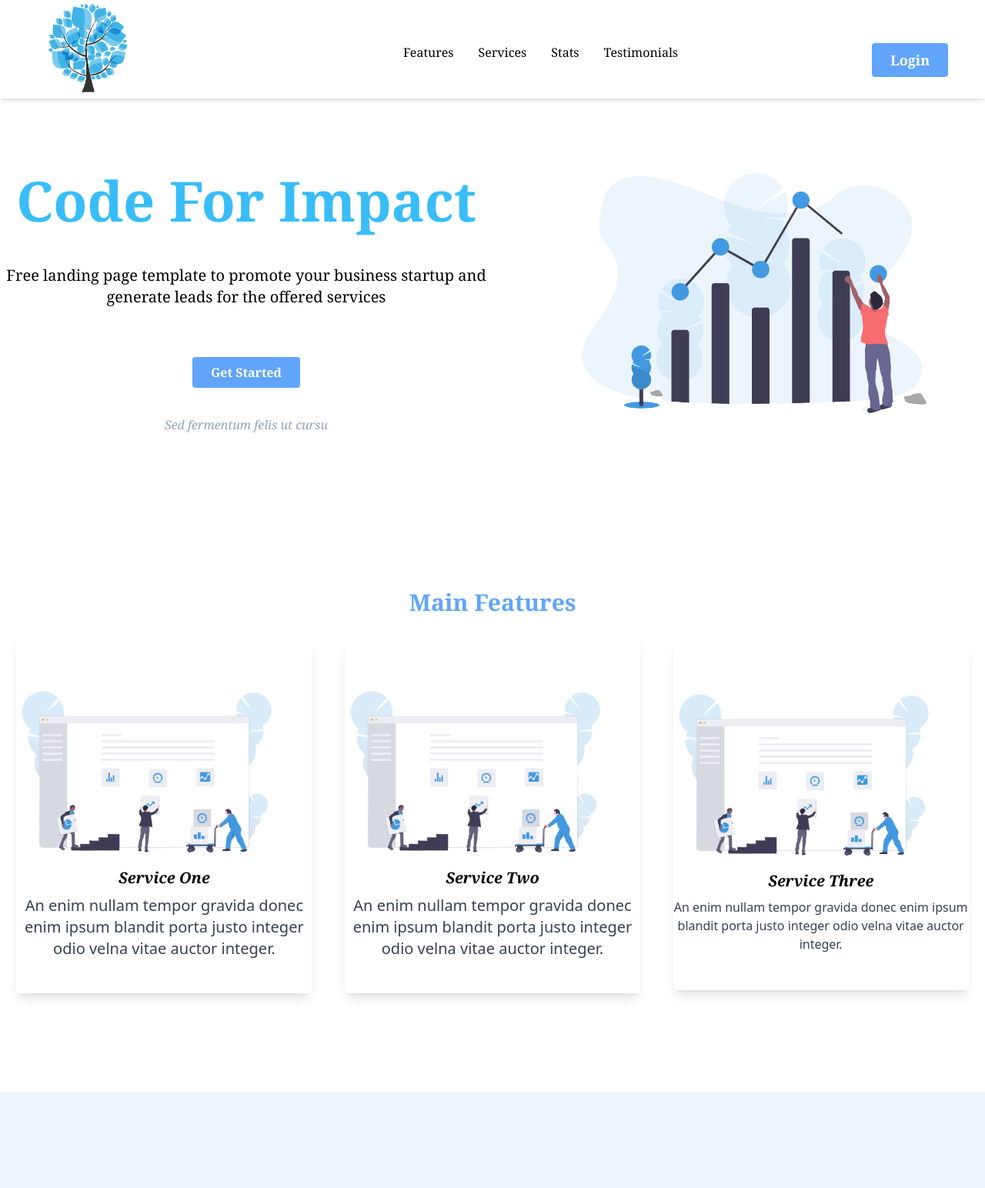
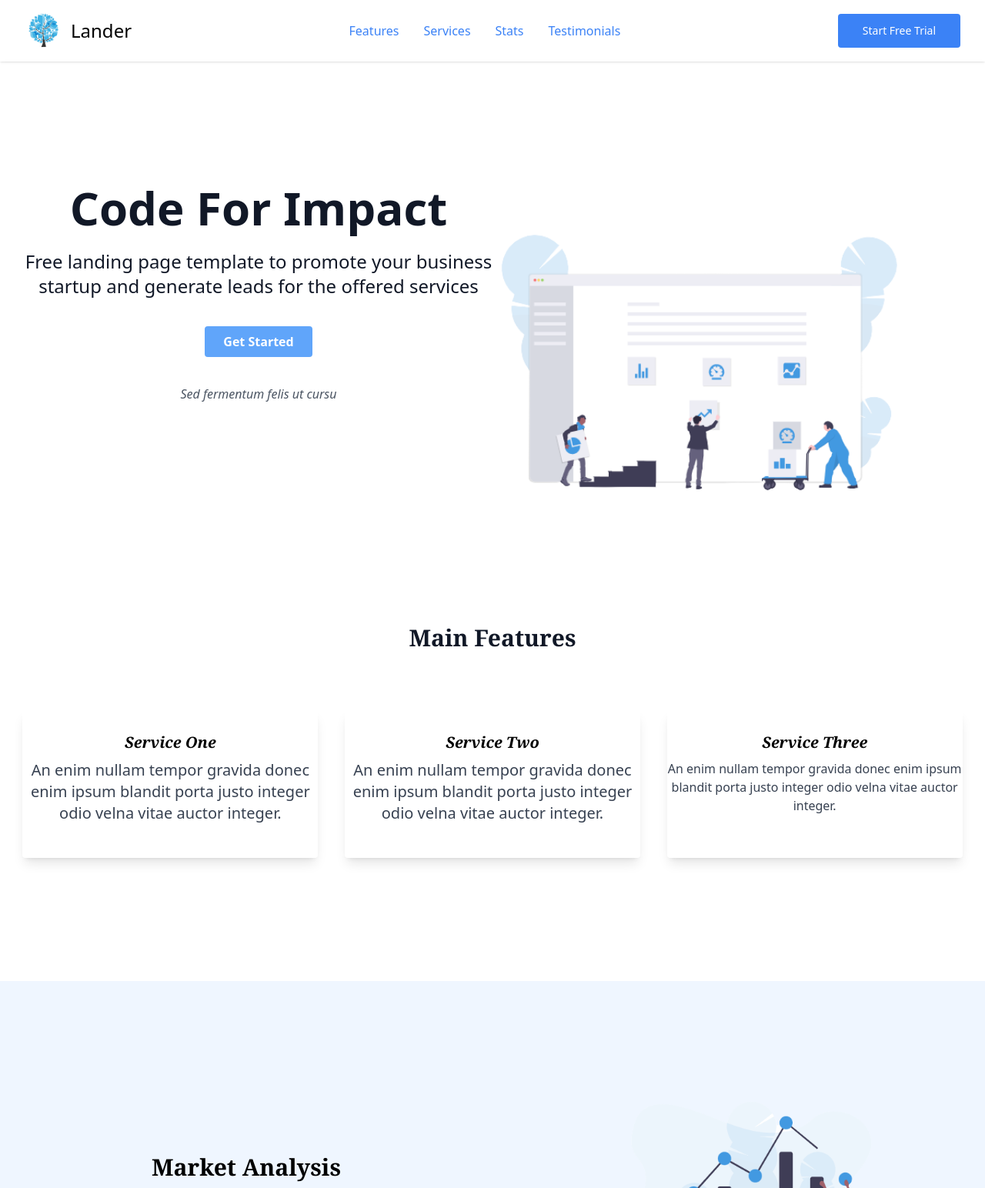
Before and after one commit to JoanKinyanjui/code-for-impact-site, a Gatsby site: page / in a window 1280 px wide. Shown: the top 1544 px of the page at 77% size. Built offline with nearby package versions, Linux system fonts and the light colour scheme; Gatsby itself is replaced by a stand-in of ours.

Commit message:
design changes

```diff
--- a/src/components/features.js
+++ b/src/components/features.js
@@ -1,30 +1,30 @@
 import * as React from 'react';
 import '../styles/global.css';
-import tree from '../images/another.png';
+import tree from '../images/screenshot.png';
 
 const Features = () =>{
 return(
-  <div className=' py-16 sm:py-24 md:py-32'>
+  <div className=' py-20 lg:pb-40 lg-pt-48 sm:py-24 md:py-32 container mx-auto text-center'>
   <div className='text-center pb-7 font-bold'>
-    <h2 className='text-3xl font-serif text-bold text-blue-400'>Main Features</h2>
+    <h2 className='text-3xl font-serif text-bold text-gray-900'>Main Features</h2>
   </div>
 
-  <div className='block lg:flex items-center'>
+  <div className=' flex flex-col sm:flex-row sm:mx-3 mt-12'>
 
-  <div className='max-w-sm rounded overflow-hidden shadow-lg w-full lg:w-1/3 mx-auto text-center py-7'>
-  <img class="w-full" src={tree} alt="Sunset in the mountains"/>
+  <div className='max-w-sm rounded overflow-hidden shadow-lg w-full lg:w-1/3 mx-auto text-center py-7  '>
+  {/* <img class="w-full" src={tree} alt="Sunset in the mountains"/> */}
     <h6 className='italic font-bold text-xl mb-2 font-serif'>Service One</h6>
     <p className='text-gray-700 text-base pb-4 text-xl'>An enim nullam tempor gravida donec enim ipsum blandit porta justo integer odio velna vitae auctor integer.</p>
   </div>
 
   <div className='max-w-sm rounded overflow-hidden shadow-lg w-full lg:w-1/3 mx-auto text-center py-7'>
-  <img class="w-full" src={tree} alt="Sunset in the mountains"/>
+  {/* <img class="w-full" src={tree} alt="Sunset in the mountains"/> */}
     <h6 className='font-bold text-xl italic mb-2 font-serif'> Service Two</h6>
     <p className='text-gray-700 text-base pb-4 text-xl'>An enim nullam tempor gravida donec enim ipsum blandit porta justo integer odio velna vitae auctor integer.</p>
   </div>
 
   <div className='max-w-sm rounded overflow-hidden shadow-lg w-full lg:w-1/3 pb-8 mx-auto text-center py-7' >
-  <img class="w-full" src={tree} alt="Sunset in the mountains"/>
+  {/* <img class="w-full" src={tree} alt="Sunset in the mountains"/> */}
     <h6 className='font-bold  italic text-xl mb-2 font-serif text-xl'>Service Three</h6>
     <p className='text-gray-700 text-base pb-4'> An enim nullam tempor gravida donec enim ipsum blandit porta justo integer odio velna vitae auctor integer.</p>
   </div>
--- a/src/components/footer.js
+++ b/src/components/footer.js
@@ -5,16 +5,16 @@ const Footer = () =>{
 return(
     <div className='w-screen  block md:flex mx-auto h-80 py-24 text-center text-lg'>
     <ul className='mx-auto w-1/2 md:w-1/3 pb-8 md:p-0'>
-        <li className='font-bold text-slate-600'>About Us</li>
+        <li className='font-semibold text-gray-900'>About Us</li>
         <li className=''>Ridiculus mus mauris vitae ultricies leo integer malesuada nunc.</li>
     </ul>
 
     <ul className='mx-auto w-1/2 md:w-1/3 pb-8 md:p-0'>
-        <li className='font-bold text-slate-600'>Important Links</li>
+        <li className='font-semibold text-gray-900'>Important Links</li>
         <li>Terms and Conditions</li>
     </ul>
     <ul className='mx-auto w-1/2 md:w-1/3 pb-8 md:p-0'>
-        <li className='font-bold text-slate-600'>Social Media</li>
+        <li className='font-semibold text-gray-900'>Social Media</li>
         <li>Twitter</li>
         <li>Github</li>
     </ul>
--- a/src/components/jumbotron.js
+++ b/src/components/jumbotron.js
@@ -4,15 +4,26 @@ import '../styles/global.css'
 
 const Jumbotron = ()=>{
     return(
-        <div className='w-screen py-12 '>
-<div className='w-3/4 md:w-1/2 text-center font-serif mx-auto h-70 pb-4 lg:pb-0 shadow-lg rounded-md  bg-blue-50 '  >
-<div className='tex-center py-16'>
-<h3 className='font-bold text-2xl pb-4'>Ready to Grow Your business</h3>
-            <p className='py-4 text-lg md:text-xl'> Quis lectus nulla at volutpat diam ut. Enim lobortis scelerisque fermentum dui faucibus in</p>
-            <button class="bg-blue-400 hover:bg-blue-300 text-black font-bold py-2 px-4 rounded mx-auto"> Get Started Now </button>
-</div>
-</div>
-        </div>
+//         <div className='w-screen py-12 '>
+// <div className='w-3/4 md:w-1/2 text-center font-serif mx-auto h-70 pb-4 lg:pb-0 shadow-lg rounded-md  bg-blue-50 '  >
+// <div className='tex-center py-16'>
+// <h3 className='font-bold text-2xl pb-4'>Ready to Grow Your business</h3>
+//             <p className='py-4 text-lg md:text-xl'> Quis lectus nulla at volutpat diam ut. Enim lobortis scelerisque fermentum dui faucibus in</p>
+//             <button class="bg-blue-400 hover:bg-blue-300 text-black font-bold py-2 px-4 rounded mx-auto"> Get Started Now </button>
+// </div>
+// </div>
+//         </div>
+<section class="container mx-auto my-20 py-24 bg-blue-50 rounded-lg text-center"><h3 class="text-4xl xl:text-4xl font-medium">Ready to grow your business?</h3>
+<p class="mt-8 text-xl font-light">Quis lectus nulla at volutpat diam ut. Enim lobortis scelerisque fermentum dui faucibus in.</p><p class="mt-8">
+<button type="button" class="
+        py-5 px-16 text-lg
+
+        bg-blue-500
+        hover:bg-blue-50
+        rounded
+        text-white
+    ">Get Started Now</button></p>
+    </section>
     )
 }
 
--- a/src/components/main.js
+++ b/src/components/main.js
@@ -1,25 +1,26 @@
 import * as React from 'react';
-import pic2 from "../images/screenshot.png";
+import pic2 from "../images/another.png";
 import '../styles/global.css'
 
 const Main = () =>{
 return(
-    <div className='w-screen font-serif  block sm:flex   pt-32 sm:pt-38 md:pt-48 pb-12 '>
- <div className='w-full sm:w-1/2 text-center'>
-<h3 className=' text-5xl md:text-7xl text-sky-400 pb-12 font-bold pt-8'>Code For Impact</h3>
-<p className='pb-7  text-lg sm:text-xl'>
-Free landing page template to promote your business startup and generate leads for the offered services
-</p>
+    <div className='w-screen  pt-20 md:pt-40 pb-4'>
+        <div className='w-screen block lg:flex px-8 mx-auto' >
+        <div className='w-full lg:w-3/4 text-center mx-auto text-gray-900'>
+        <h1 class="text-4xl lg:text-5xl xl:text-6xl font-bold leading-none">Code For Impact</h1>
+        <p class="text-xl lg:text-2xl mt-6 ">Free landing page template to promote your business startup and generate leads for the offered services</p>
 
 <div className='py-9'>
 <button class="bg-blue-400 hover:bg-blue-700 text-white  font-bold py-2 px-6  rounded mx-auto"> Get Started </button>
 </div>
-<i className='text-slate-400 py-1'>Sed fermentum felis ut cursu</i>
+<i className='text-gray-600 mt-4 '>Sed fermentum felis ut cursu</i>
  </div>
 
- <div className='w-full sm:w-1/2 '>
-<img src ={pic2}  className='mx-auto' alt='img' />
+ <div className='w-full sm:w-3/4 mx-auto '>
+<img src ={pic2}  className='mx-auto lg:h-max w-full' alt='img' />
  </div>
+        </div>
+
     </div>
 )
 }
--- a/src/components/nav.js
+++ b/src/components/nav.js
@@ -4,31 +4,45 @@ import '../styles/global.css'
 
 const Nav = () =>{
 return(
-    <div className='w-screen  block sm:flex shadow-md font-serif fixed bg-white '>
-<div className='mx-auto sm:w-1/8 h-4 sm:h-fit '>
-<div className='border-solid mx-auto'>
-        <img  className='mx-auto sm:w-full h-10 sm:h-20 sm:h-24 md:h-29 lg:h-32 xl:h-34 ' alt='img'  src= {tree} />
-    </div>
-</div>
+    <header class="sticky top-0 bg-white shadow text-blue-500"><div class="container flex flex-col sm:flex-row justify-between items-center mx-auto py-4 px-8">
+        <div class="flex items-center text-2xl text-black"><div class="w-12 mr-3">
+            <img src={tree}/>
+            </div>Lander</div><div class="flex mt-4 sm:mt-0"><a class="px-4" href="#features">Features</a><a class="px-4" href="#services">Services</a><a class="px-4" href="#stats">Stats</a><a class="px-4" href="#testimonials">Testimonials</a></div>
+            <div class="hidden md:block">
+        <button type="button" class="
+        py-3 px-8
+        text-sm
+        bg-blue-500
+        hover:bg-blue-500
+        rounded
+        text-white
+    ">Start Free Trial</button>
+    </div></div></header>
+//     <div className='w-screen  block sm:flex shadow-md font-serif fixed bg-white '>
+// <div className='mx-auto sm:w-1/8 h-4 sm:h-fit '>
+// <div className='border-solid mx-auto'>
+//         <img  className='mx-auto sm:w-full h-10 sm:h-20 sm:h-24 md:h-29 lg:h-32 xl:h-34 ' alt='img'  src= {tree} />
+//     </div>
+// </div>
 
-    <div className='flex mx-auto w-screen sm:w-3/4'>
+//     <div className='flex mx-auto w-screen sm:w-3/4'>
 
-    <div className='text-center text-xs sm:text-sm  md:text-base mx-auto w-screen w-full'>
-        <ul className='flex flex-row flex space-x-2 sm:space-x-8 list-none text-center justify-center mt-8 sm:mt-10 lg:mt-14'>
-            <li className=''>Features</li>
-            <li>Services</li>
-            <li>Stats</li>
-            <li>Testimonials</li>
-        </ul>
-    </div>
+//     <div className='text-center text-xs sm:text-sm  md:text-base mx-auto w-screen w-full'>
+//         <ul className='flex flex-row flex space-x-2 sm:space-x-8 list-none text-center justify-center mt-8 sm:mt-10 lg:mt-14'>
+//             <li className=''>Features</li>
+//             <li>Services</li>
+//             <li>Stats</li>
+//             <li>Testimonials</li>
+//         </ul>
+//     </div>
 
-    <div className='mt-8 sm:mt-10 lg:mt-14 mx-auto sm:mb-0 mb-1 '>
-    <button class="bg-blue-400 hover:bg-blue-700 hover:text-lg text-xs sm:text:sm md:text-base lg:text-lg text-white  sm:font-bold rounded  px-1 py1 md:px-6 md:py-2"> Login </button>
+//     <div className='mt-8 sm:mt-10 lg:mt-14 mx-auto sm:mb-0 mb-1 '>
+//     <button class="bg-blue-400 hover:bg-blue-700 hover:text-lg text-xs sm:text:sm md:text-base lg:text-lg text-white  sm:font-bold rounded  px-1 py1 md:px-6 md:py-2"> Login </button>
 
-    </div>
+//     </div>
 
-    </div>
-    </div>
+//     </div>
+//     </div>
 )
 }
 
--- a/src/components/process.js
+++ b/src/components/process.js
@@ -5,9 +5,9 @@ import '../styles/global.css'
 const Process = () =>{
 return(
     <div className='w-screen bg-blue-50 py-16 sm:py-24 mx-auto'>
-  <div className='block md:flex py-8'>
+  <div className='block sm:flex py-8'>
     <div className='w-3/4 md:w-1/2 mx-auto text-center '>
-        <h5 className='text-3xl font-serif md:pb-16 pb-16 pt-24'>Market Analysis</h5>
+        <h5 className='text-3xl font-serif md:pb-16 pb-16 pt-24 font-bold'>Market Analysis</h5>
         <p className='font-serif text-xl'>Our team of enthusiastic marketers will analyse and evaluate how your company stacks against the closest competitors</p>
     </div>
 
@@ -18,7 +18,7 @@ return(
 
   <div className='block md:flex flex-row-reverse py-8'>
   <div className='w-3/4 md:w-1/2 mx-auto text-center '>
-        <h5 className='text-3xl font-serif md:pb-16 pb-16 pt-24' >Search For Performance Optimization</h5>
+        <h5 className='text-3xl font-serif md:pb-16 pb-16 pt-24 font-bold' >Search For Performance Optimization</h5>
         <p className='font-serif text-xl'>With all the information in place you will be presented with an action plan that your company needs to follow</p>
     </div>
 
@@ -28,7 +28,7 @@ return(
 
   <div className='block md:flex py-8'>
   <div className='w-3/4 md:w-1/2 mx-auto text-center '>
-        <h5 className='text-3xl font-serif md:pb-16 pb-16 pt-24' >Design And Plan Your Business Growth Steps</h5>
+        <h5 className='text-3xl font-serif md:pb-16 pb-16 pt-24 font-bold' >Design And Plan Your Business Growth Steps</h5>
         <p className='font-serif text-xl'>Once the market analysis process is completed our staff will search for opportunities that are in reach</p>
     </div>
     <div className='w-full md:w-1/2'>
--- a/src/components/reviews.js
+++ b/src/components/reviews.js
@@ -6,16 +6,20 @@ import '../styles/global.css'
 
 const Reviews = () =>{
 return(
-    <div className='w-screen bg-blue-50 ' >
+    <div className='w-screen  ' >
 <h5 className='text-center font-serif text-2xl text-slate-500 py-2 sm:py-4 md:py-8'>WHAT CUSTOMERS ARE SAYING...</h5>
-<div className='flex flex-wrap text-center py-4 sm:py-8 md:py-16'>
+<div className='flex flex-wrap text-center py-4 sm:py-8 md:py-16 '>
     {feedback.map((review,index)=>(
-        <div key={review.id} className="w-80 mx-auto py-8">
+        <div key={review.id} className="w-80 mx-auto py-8  px-1  max-w-sm rounded overflow-hidden shadow-md  mx-auto text-center py-7">
             <title>{review.title}</title>
             <p>{review.feedback}</p>
         <div className='flex '>
         <img src={review.image} className='rounded-full w-20 h-20'/>
-        <i className='pt-8 px-4 '><p>{review.name}</p></i>
+
+      <div className='block text-left'>
+      <p className='pt-8 px-2 font-sans'><p>{review.name}</p></p>
+        <i className='text-sm text-gray-500'>{review.career}</i>
+      </div>
         </div>
         </div>
     ))}
```
